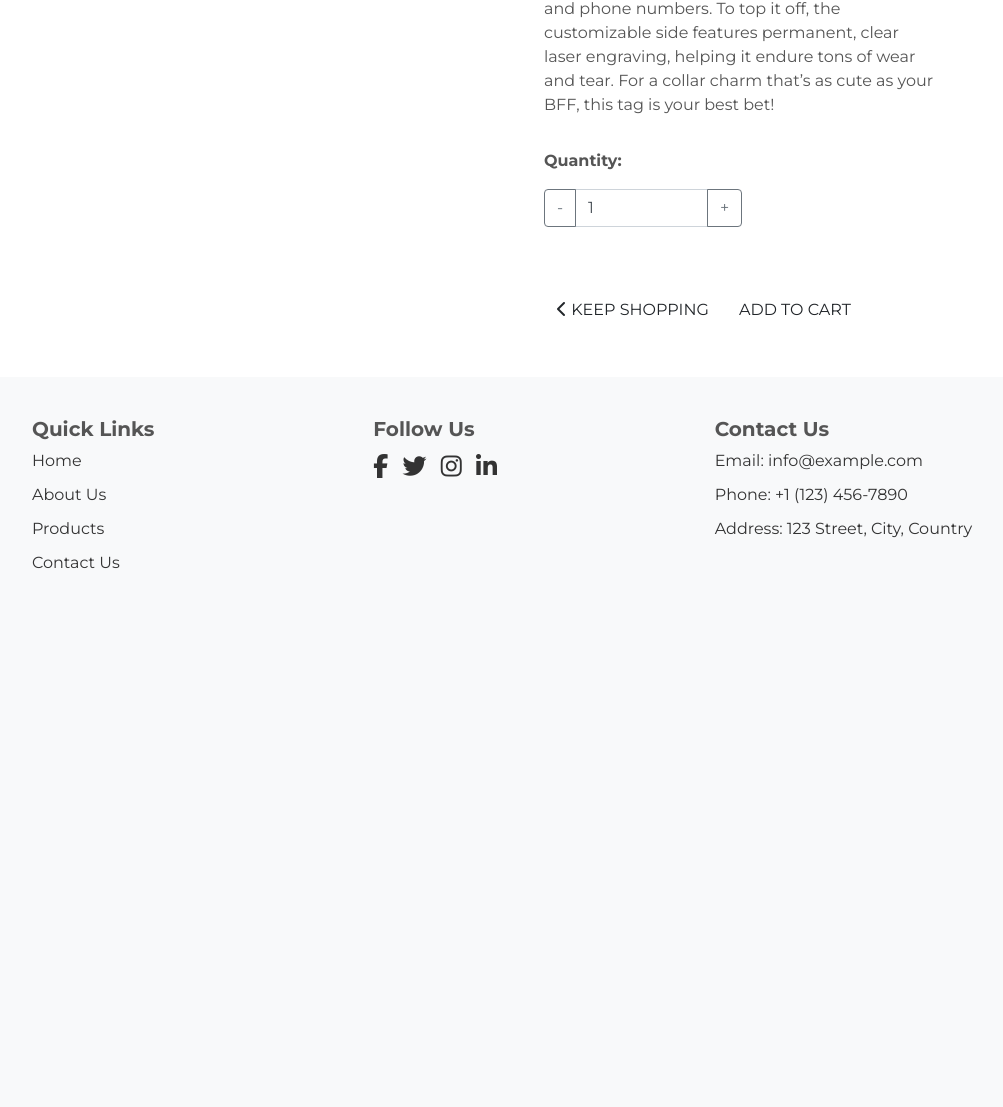
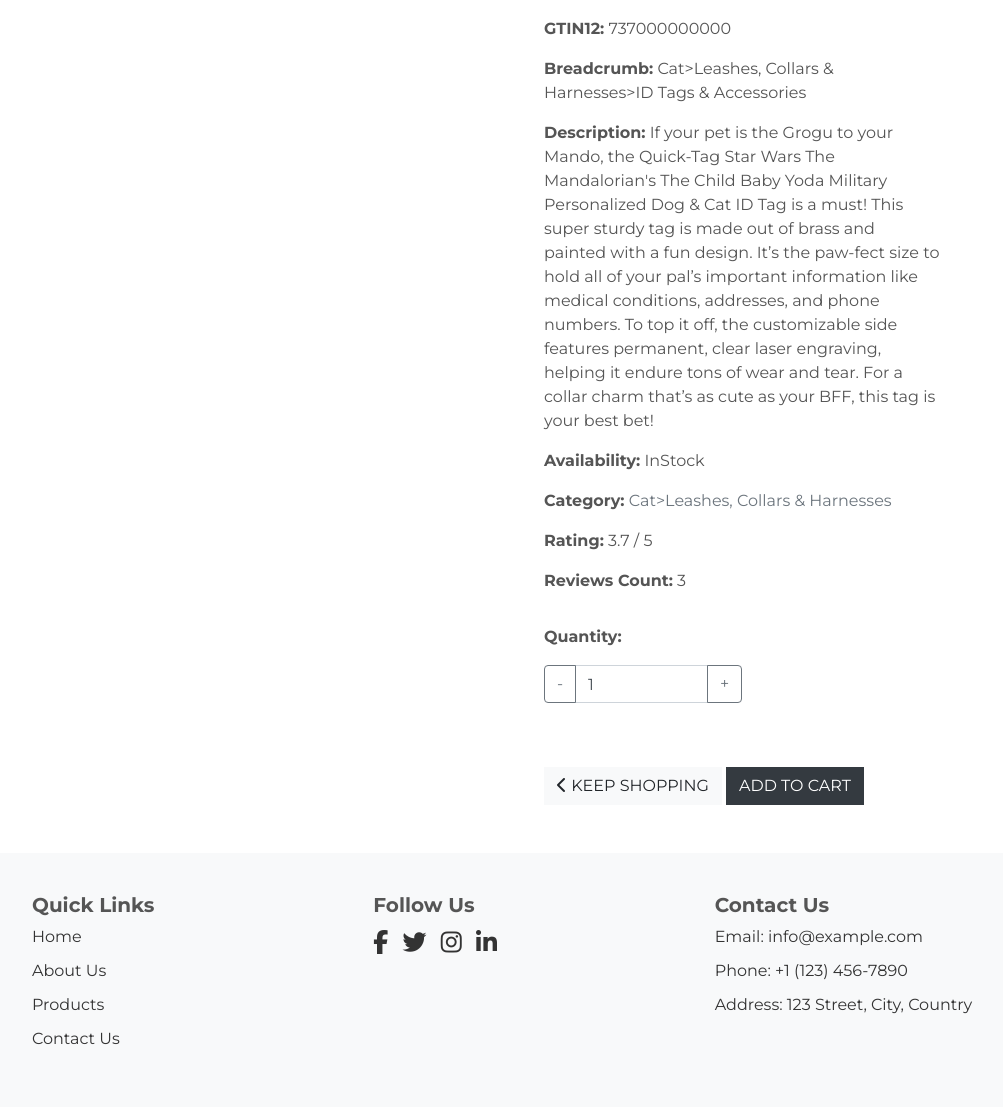
Before and after one commit to hpatnadeeshan/Milestone-4, a Django app: page /products/2/ in a window 1280 px wide. Shown: the part 477-1584 px from the top of the page, without its empty margins (111-1114 px from the left). Before the commit the page ends 1046 px from the top, so only its background shows below. Run offline with Django 3.2, Linux system fonts and the light colour scheme; data comes from the database, SQL or seed files in the repository; some libraries are stand-ins or nearby versions.

Commit message:
added more details feilds and styles

```diff
--- a/products/templates/products/product_detail.html
+++ b/products/templates/products/product_detail.html
@@ -17,38 +17,68 @@
             <div class="image-container my-5">
                 {% if product.image_url_first %}
                 <a href="{{ product.image_url_first }}" target="_blank">
-                    <img class="card-img-top img-fluid" src="{{ product.image_url_first  }}" alt="{{ product.name }}">
+                    <img class="card-img-top img-fluid" src="{{ product.image_url_first }}" alt="{{ product.name }}">
                 </a>
                 {% else %}
                 <a href="">
                     <img class="card-img-top img-fluid" src="{{ MEDIA_URL }}noimage.png" alt="{{ product.name }}">
                 </a>
                 {% endif %}
+                <div class="mt-3">
+                    {% if product.ingredients %}
+                    <p><strong>Ingredients:</strong> {{ product.ingredients }}</p>
+                    {% endif %}
+                    {% if product.calory_content %}
+                    <p><strong>Calory Content:</strong> {{ product.calory_content }}</p>
+                    {% endif %}
+                    {% if product.nutrition_analysis %}
+                    <p><strong>Nutrition Analysis:</strong> {{ product.nutrition_analysis }}</p>
+                    {% endif %}
+                    {% if product.feeding_instructions %}
+                    <p><strong>Feeding Instructions:</strong> {{ product.feeding_instructions }}</p>
+                    {% endif %}
+                </div>
             </div>
         </div>
         <div class="col-12 col-md-6 col-lg-4">
             <div class="product-details-container mb-5 mt-md-5">
-                <p class="mb-0">{{ product.name }}</p>
-                <p class="lead mb-0 text-left font-weight-bold">${{ product.price }}</p>
-                {% if product.category %}
-                <p class="small mb-0 text-left">
+                <h2>{{ product.name }}</h2>
+                <p class="lead mb-3 font-weight-bold">${{ product.price }}</p>
+                <p><strong>Brand:</strong> {{ product.brand }}</p>
+                <p><strong>SKU:</strong> {{ product.sku }}</p>
+                <p><strong>GTIN12:</strong> {{ product.gtin12 }}</p>
+                <p><strong>Breadcrumb:</strong> {{ product.breadcrumb }}</p>
+                <p><strong>Description:</strong> {{ product.description }}</p>
+                <p><strong>Availability:</strong> {{ product.availability }}</p>
+                <p><strong>Category:</strong>
+                    {% if product.category %}
                     <a class="text-muted" href="{% url 'products' %}?category={{ product.category.name |urlencode }}">
-                        <i class="fas fa-tag mr-1"></i>{{ product.category.name }}
+                        {{ product.category.name }}
                     </a>
+                    {% else %}
+                    Not specified
+                    {% endif %}
+                </p>
+                <p><strong>Rating:</strong>
+                    {% if product.average_rating %}
+                    {{ product.average_rating|floatformat:1 }} / 5
+                    {% else %}
+                    No Rating
+                    {% endif %}
+                </p>
+                <p><strong>Reviews Count:</strong>
+                    {% if product.reviews_count %}
+                    {{ product.reviews_count }}
+                    {% else %}
+                    No Reviews Yet
+                    {% endif %}
+                </p>
+                {% if request.user.is_superuser %}
+                <p>
+                    <a href="{% url 'edit_product' product.id %}" class="btn btn-primary">Edit</a>
+                    <a href="{% url 'delete_product' product.id %}" class="btn btn-danger">Delete</a>
                 </p>
                 {% endif %}
-                {% if product.average_rating %}
-                <small class="text-muted"><i class="fas fa-star mr-1"></i>{{ product.average_rating }} / 5</small>
-                {% else %}
-                <small class="text-muted">No Rating</small>
-                {% endif %}
-                {% if request.user.is_superuser %}
-                <small class="ml-3">
-                    <a href="{% url 'edit_product' product.id %}">Edit</a> |
-                    <a class="text-danger" href="{% url 'delete_product' product.id %}">Delete</a>
-                </small>
-                {% endif %}
-                <p class="mt-3">{{ product.description }}</p>
                 <form class="form" action="{% url 'add_to_cart' product.id %}" method="POST">
                     {% csrf_token %}
                     <div class="form-row">
@@ -65,24 +95,17 @@
                                         <button class="btn btn-outline-secondary btn-plus" type="button">+</button>
                                     </div>
                                 </div>
-
-
-                                <!-- <div class="input-group">
-                                    <input class="form-control qty_input" type="number" name="quantity" value="1"
-                                        min="1" max="99" data-item_id="{{ product.id }}" id="id_qty_{{ product.id }}">
-                                </div> -->
                             </div>
                         </div>
 
                         <div class="col-12">
-                            <a href="{% url 'products' %}" class="btn rounded-0 mt-5">
+                            <a href="{% url 'products' %}" class="btn btn-light rounded-0 mt-5">
                                 <span class="icon">
                                     <i class="fas fa-chevron-left"></i>
                                 </span>
                                 <span class="text-uppercase">Keep Shopping</span>
                             </a>
-                            <input type="submit" class="btn btn-black rounded-0 text-uppercase mt-5"
-                                value="Add to Cart">
+                            <input type="submit" class="btn btn-dark rounded-0 text-uppercase mt-5" value="Add to Cart">
                         </div>
                         <input type="hidden" name="redirect_url" value="{{ request.path }}">
                     </div>
@@ -96,5 +119,4 @@
 {% block postloadjs %}
 {{ block.super }}
 {% include 'products/includes/quantity_modify_script.html' %}
-
 {% endblock %}
```
